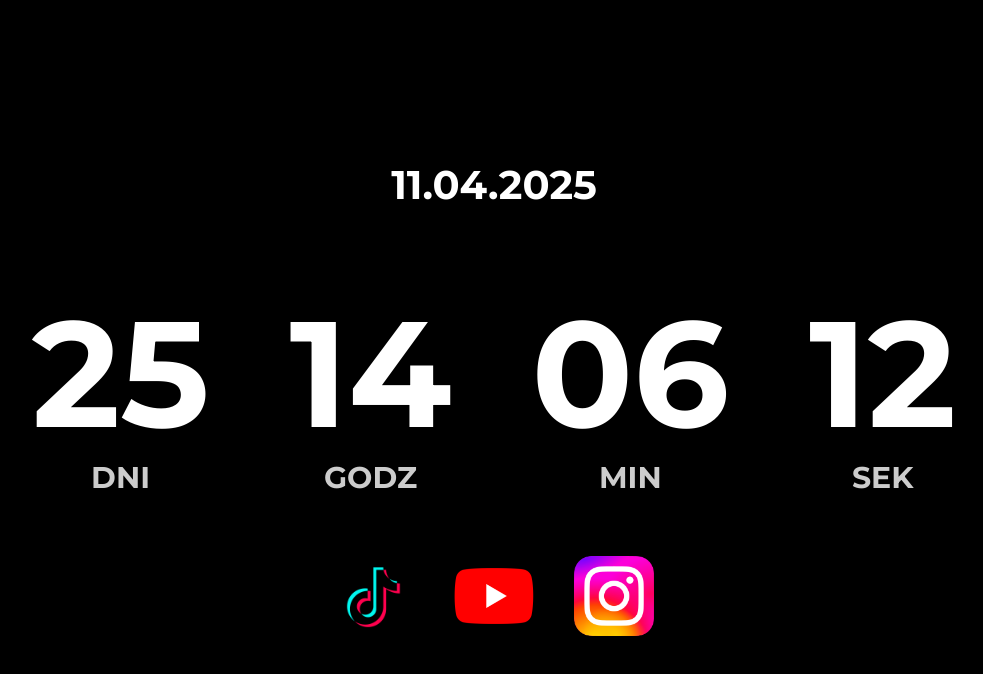
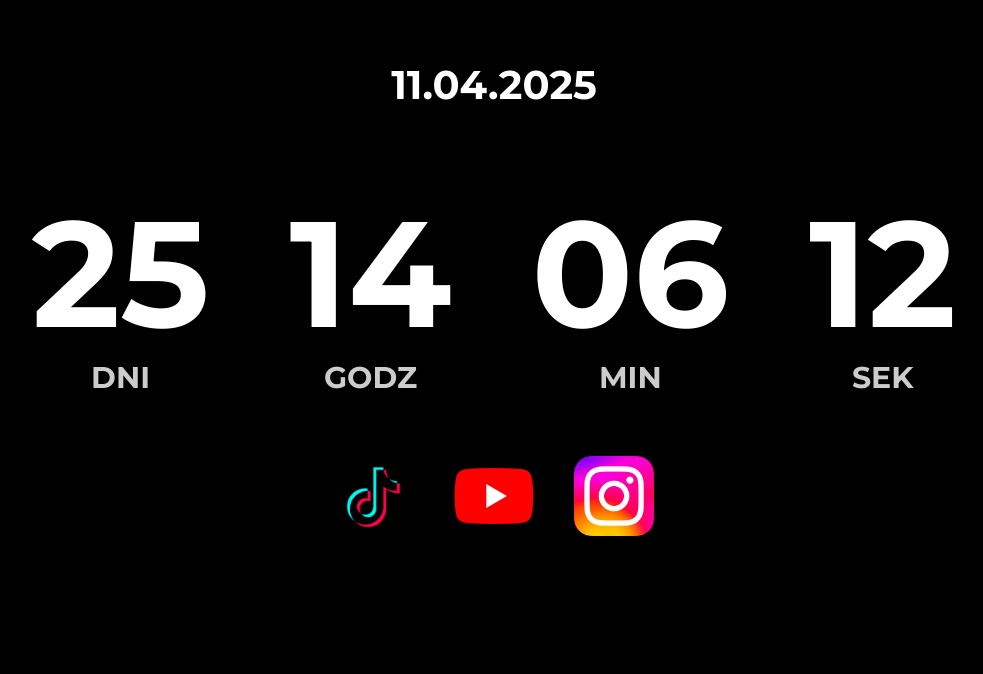
Before and after one commit to zakizekk/strona, a plain HTML site: page index.html in a window 1280 px wide. Shown: the whole page, without its empty margins (146-1129 px from the left). Drawn offline with Linux system fonts and the light colour scheme.

Commit message:
Update index.html

```diff
--- a/index.html
+++ b/index.html
@@ -13,7 +13,6 @@
         font-family: 'Montserrat', sans-serif;
         margin: 0;
         padding: 0;
-	padding-top: -200px;
         display: flex;
         flex-direction: column;
         align-items: center;
@@ -22,6 +21,7 @@
         gap: 60px;
         box-sizing: border-box;
         text-align: center;
+	transform: translateY(-100px); /* Przesuwamy całość w górę */
     }
 
     .custom-countdown {
```
